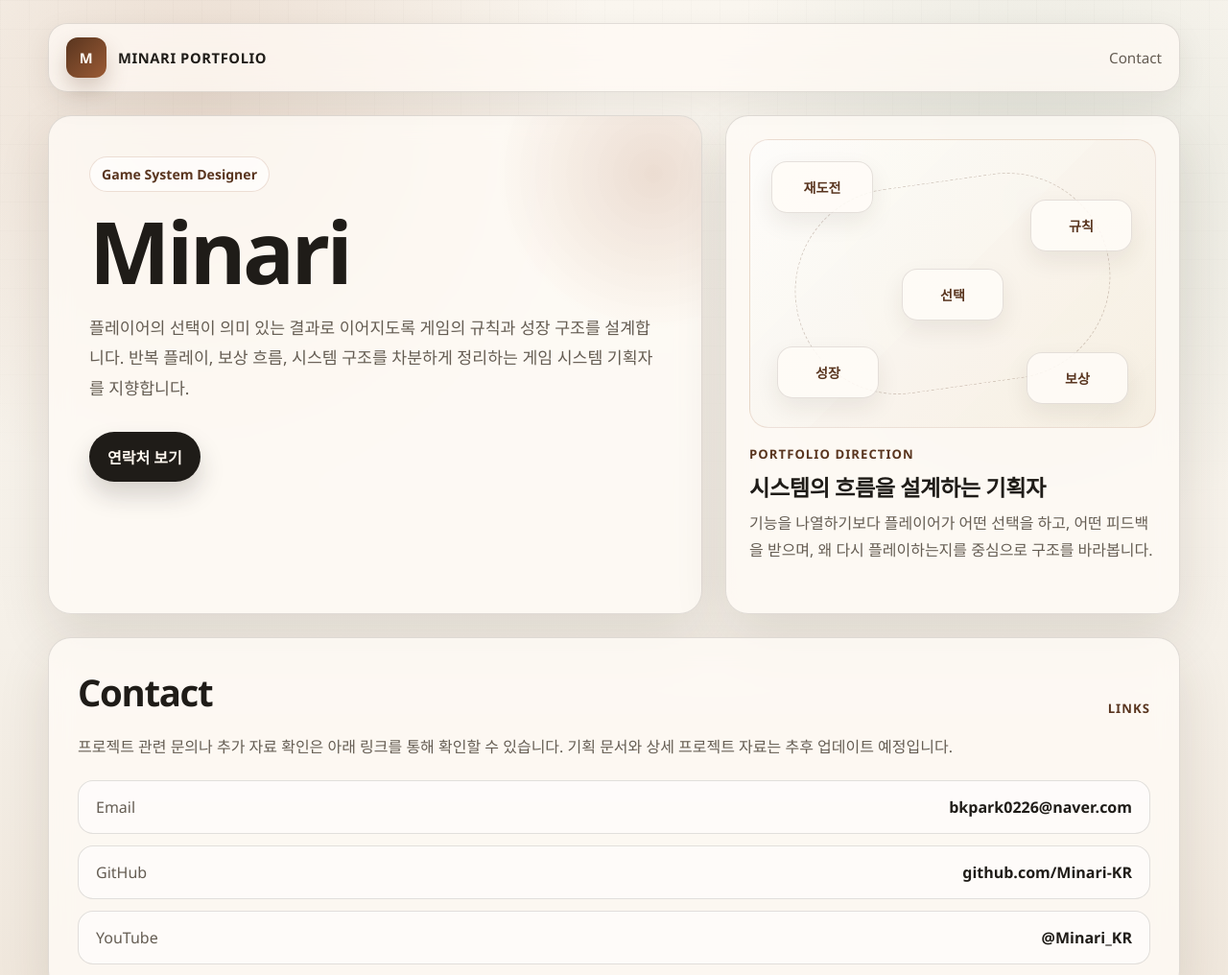
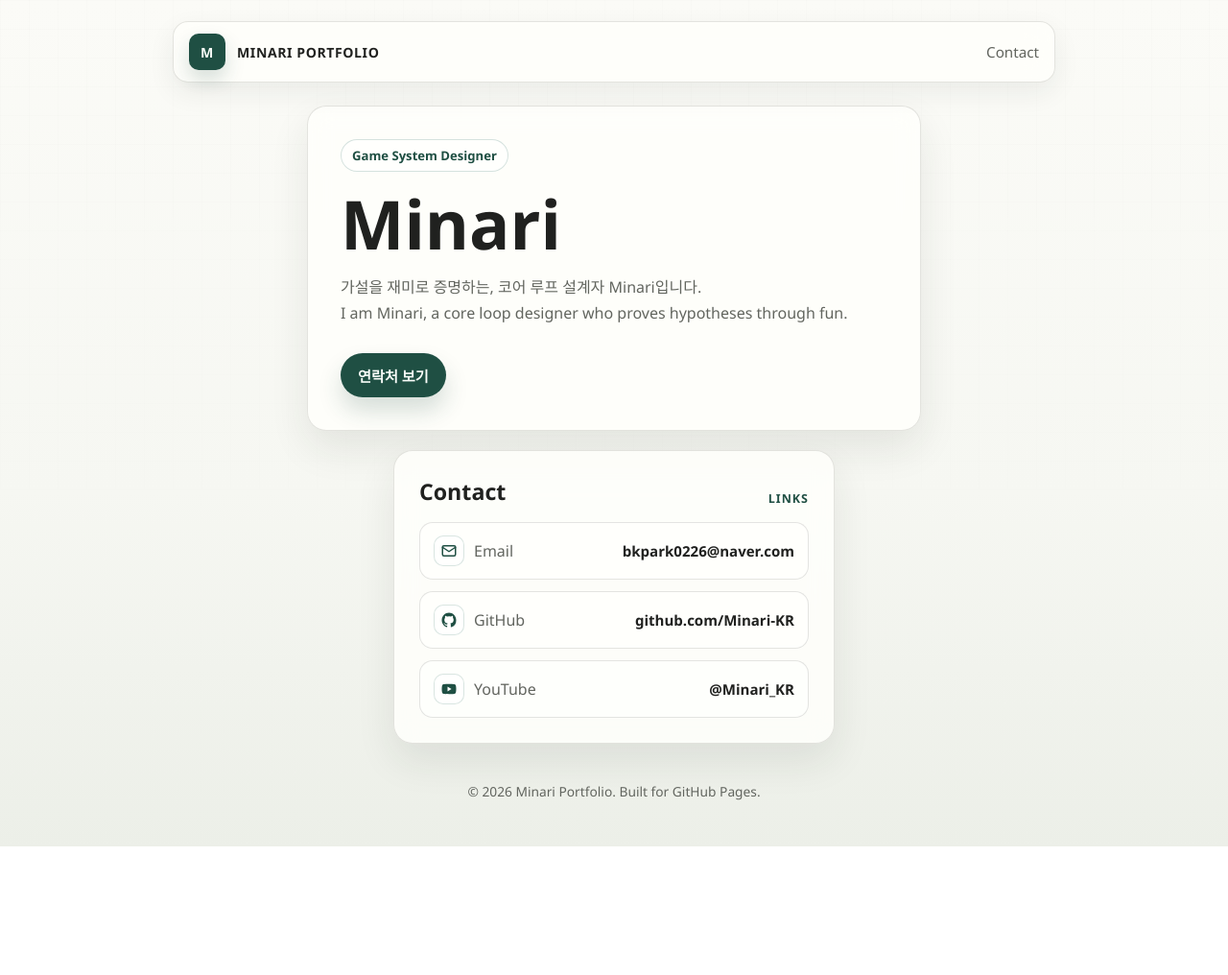
Before and after one commit to Minari-KR/Minari.github.io, a plain HTML site: page index.html in a window 1280 px wide. Shown: the top 1016 px of the page at 96% size. After the commit the page ends 882 px from the top, so only its background shows below. Drawn offline with Linux system fonts and the light colour scheme.

Commit message:
Update index.html

```diff
--- a/index.html
+++ b/index.html
@@ -7,18 +7,17 @@
   <meta name="description" content="게임 시스템 기획자 Minari의 포트폴리오 사이트">
   <style>
     :root {
-      --bg: #f5f0e8;
-      --paper: rgba(255, 252, 247, 0.78);
-      --paper-strong: rgba(255, 252, 247, 0.94);
-      --ink: #1f1c18;
-      --muted: #655d53;
-      --line: rgba(53, 45, 37, 0.14);
-      --accent: #9b5b35;
-      --accent-soft: #d9b999;
-      --accent-deep: #59351f;
-      --green: #5f7f68;
-      --shadow: 0 22px 54px rgba(55, 41, 28, 0.12);
-      --max-width: 1180px;
+      --bg: #f6f7f2;
+      --paper: rgba(255, 255, 252, 0.82);
+      --paper-strong: rgba(255, 255, 252, 0.96);
+      --ink: #20211f;
+      --muted: #62655f;
+      --line: rgba(32, 33, 31, 0.12);
+      --accent: #2f6f5e;
+      --accent-soft: #d9e6df;
+      --accent-deep: #1f4f43;
+      --shadow: 0 18px 42px rgba(31, 41, 36, 0.09);
+      --max-width: 920px;
     }
 
     * {
@@ -39,10 +38,7 @@
       min-height: 100vh;
       color: var(--ink);
       font-family: "Segoe UI", "Apple SD Gothic Neo", "Malgun Gothic", sans-serif;
-      background:
-        radial-gradient(circle at 16% 8%, rgba(155, 91, 53, 0.16), transparent 28%),
-        radial-gradient(circle at 84% 18%, rgba(95, 127, 104, 0.15), transparent 25%),
-        linear-gradient(180deg, #faf6ef 0%, var(--bg) 58%, #eee4d8 100%);
+      background: linear-gradient(180deg, #fbfbf7 0%, var(--bg) 58%, #ecefe8 100%);
       overflow-x: hidden;
     }
 
@@ -55,7 +51,7 @@
         linear-gradient(rgba(31, 28, 24, 0.025) 1px, transparent 1px),
         linear-gradient(90deg, rgba(31, 28, 24, 0.025) 1px, transparent 1px);
       background-size: 30px 30px;
-      mask-image: linear-gradient(180deg, rgba(0, 0, 0, 0.6), transparent 88%);
+      mask-image: linear-gradient(180deg, rgba(0, 0, 0, 0.38), transparent 82%);
     }
 
     a {
@@ -78,7 +74,7 @@
       z-index: 1;
       width: min(var(--max-width), calc(100% - 32px));
       margin: 0 auto;
-      padding: 24px 0 64px;
+      padding: 22px 0 48px;
     }
 
     .nav {
@@ -89,20 +85,20 @@
       align-items: center;
       justify-content: space-between;
       gap: 20px;
-      padding: 14px 18px;
+      padding: 12px 16px;
       margin-bottom: 24px;
       border: 1px solid var(--line);
-      border-radius: 20px;
-      background: rgba(255, 250, 244, 0.74);
+      border-radius: 16px;
+      background: rgba(255, 255, 252, 0.76);
       backdrop-filter: blur(14px);
-      box-shadow: 0 10px 30px rgba(55, 41, 28, 0.08);
+      box-shadow: 0 10px 28px rgba(31, 41, 36, 0.07);
     }
 
     .brand {
       display: flex;
       align-items: center;
       gap: 12px;
-      font-size: 0.92rem;
+      font-size: 0.88rem;
       font-weight: 800;
       letter-spacing: 0.04em;
       text-transform: uppercase;
@@ -112,12 +108,12 @@
     .brand-mark {
       display: grid;
       place-items: center;
-      width: 42px;
-      height: 42px;
-      border-radius: 12px;
-      color: #fff9f2;
-      background: linear-gradient(135deg, var(--accent-deep), var(--accent));
-      box-shadow: 0 12px 22px rgba(89, 53, 31, 0.22);
+      width: 38px;
+      height: 38px;
+      border-radius: 10px;
+      color: #f7fbf7;
+      background: var(--accent-deep);
+      box-shadow: 0 10px 20px rgba(31, 79, 67, 0.18);
     }
 
     .nav-links {
@@ -135,7 +131,7 @@
 
     .panel {
       border: 1px solid var(--line);
-      border-radius: 24px;
+      border-radius: 20px;
       background: var(--paper);
       backdrop-filter: blur(12px);
       box-shadow: var(--shadow);
@@ -144,31 +140,22 @@
 
     .hero {
       display: grid;
-      grid-template-columns: minmax(0, 1.18fr) minmax(320px, 0.82fr);
+      grid-template-columns: 1fr;
+      justify-items: center;
       gap: 24px;
-      align-items: stretch;
-      margin-bottom: 24px;
+      align-items: start;
+      margin-bottom: 20px;
     }
 
     .hero-copy {
       position: relative;
       overflow: hidden;
-      padding: 42px;
-      min-height: 520px;
+      width: min(100%, 640px);
+      padding: 34px;
+      min-height: 300px;
       display: flex;
       flex-direction: column;
-      justify-content: space-between;
-    }
-
-    .hero-copy::after {
-      content: "";
-      position: absolute;
-      width: 340px;
-      height: 340px;
-      right: -120px;
-      top: -110px;
-      border-radius: 50%;
-      background: radial-gradient(circle, rgba(155, 91, 53, 0.18), transparent 68%);
+      justify-content: center;
     }
 
     .eyebrow {
@@ -176,13 +163,13 @@
       align-items: center;
       width: fit-content;
       gap: 8px;
-      padding: 8px 12px;
-      margin-bottom: 18px;
-      border: 1px solid rgba(155, 91, 53, 0.18);
+      padding: 7px 11px;
+      margin-bottom: 20px;
+      border: 1px solid rgba(47, 111, 94, 0.2);
       border-radius: 999px;
       color: var(--accent-deep);
-      background: rgba(255, 255, 255, 0.58);
-      font-size: 0.88rem;
+      background: rgba(255, 255, 255, 0.62);
+      font-size: 0.82rem;
       font-weight: 700;
     }
 
@@ -195,35 +182,36 @@
 
     h1 {
       max-width: 760px;
-      margin-bottom: 22px;
-      font-size: clamp(3rem, 7vw, 6.2rem);
-      line-height: 0.96;
-      letter-spacing: -0.04em;
+      margin-bottom: 18px;
+      font-size: 4.4rem;
+      line-height: 0.98;
+      letter-spacing: 0;
     }
 
     .hero-copy p {
-      max-width: 42rem;
+      max-width: 36rem;
       margin-bottom: 0;
       color: var(--muted);
-      font-size: 1.08rem;
-      line-height: 1.82;
+      font-size: 1rem;
+      line-height: 1.68;
     }
 
     .hero-actions {
       display: flex;
       flex-wrap: wrap;
       gap: 12px;
-      margin-top: 30px;
+      margin-top: 28px;
     }
 
     .button {
       display: inline-flex;
       align-items: center;
       justify-content: center;
-      min-height: 48px;
-      padding: 13px 18px;
+      min-height: 44px;
+      padding: 11px 17px;
       border: 1px solid transparent;
       border-radius: 999px;
+      font-size: 0.95rem;
       font-weight: 800;
       text-align: center;
       transition: transform 180ms ease, box-shadow 180ms ease, background 180ms ease;
@@ -234,9 +222,9 @@
     }
 
     .button.primary {
-      color: #fff8ef;
-      background: var(--ink);
-      box-shadow: 0 14px 26px rgba(31, 28, 24, 0.18);
+      color: #f7fbf7;
+      background: var(--accent-deep);
+      box-shadow: 0 14px 24px rgba(31, 79, 67, 0.18);
     }
 
     .button.secondary {
@@ -245,71 +233,6 @@
       background: rgba(255, 255, 255, 0.5);
     }
 
-    .hero-side {
-      display: grid;
-      gap: 18px;
-      padding: 24px;
-    }
-
-    .system-map {
-      position: relative;
-      min-height: 290px;
-      padding: 22px;
-      border: 1px solid rgba(155, 91, 53, 0.16);
-      border-radius: 20px;
-      overflow: hidden;
-      background:
-        linear-gradient(135deg, rgba(255, 255, 255, 0.84), rgba(247, 238, 225, 0.86)),
-        linear-gradient(135deg, rgba(155, 91, 53, 0.11), rgba(95, 127, 104, 0.1));
-    }
-
-    .map-node {
-      position: absolute;
-      display: grid;
-      place-items: center;
-      width: 106px;
-      min-height: 54px;
-      padding: 10px;
-      border: 1px solid rgba(53, 45, 37, 0.13);
-      border-radius: 16px;
-      color: var(--accent-deep);
-      background: rgba(255, 252, 247, 0.86);
-      box-shadow: 0 10px 24px rgba(55, 41, 28, 0.08);
-      font-size: 0.88rem;
-      font-weight: 800;
-      text-align: center;
-    }
-
-    .map-node:nth-child(1) { left: 22px; top: 26px; }
-    .map-node:nth-child(2) { right: 24px; top: 62px; }
-    .map-node:nth-child(3) { left: 50%; top: 134px; transform: translateX(-50%); }
-    .map-node:nth-child(4) { left: 28px; bottom: 30px; }
-    .map-node:nth-child(5) { right: 28px; bottom: 24px; }
-
-    .map-line {
-      position: absolute;
-      inset: 42px 46px;
-      border: 1px dashed rgba(89, 53, 31, 0.22);
-      border-radius: 999px;
-      transform: rotate(-8deg);
-    }
-
-    .mini-label {
-      margin-bottom: 8px;
-      color: var(--accent-deep);
-      font-size: 0.82rem;
-      font-weight: 800;
-      letter-spacing: 0.08em;
-      text-transform: uppercase;
-    }
-
-    .profile-title {
-      margin-bottom: 8px;
-      font-size: 1.45rem;
-      letter-spacing: -0.02em;
-    }
-
-    .side-copy,
     .card p,
     .project p,
     .process-step p,
@@ -359,7 +282,7 @@
     .projects,
     .process,
     .contact-card {
-      padding: 30px;
+      padding: 26px;
     }
 
     .section-title {
@@ -367,38 +290,22 @@
       align-items: flex-end;
       justify-content: space-between;
       gap: 14px;
-      margin-bottom: 18px;
+      margin-bottom: 16px;
     }
 
     .section-title h2 {
       margin-bottom: 0;
-      font-size: clamp(1.8rem, 3vw, 2.6rem);
-      letter-spacing: -0.035em;
+      font-size: 1.45rem;
+      letter-spacing: 0;
     }
 
     .section-title span {
       color: var(--accent-deep);
-      font-size: 0.82rem;
+      font-size: 0.78rem;
       font-weight: 800;
       letter-spacing: 0.08em;
       text-transform: uppercase;
       white-space: nowrap;
-    }
-
-    .pill-list {
-      display: flex;
-      flex-wrap: wrap;
-      gap: 10px;
-      margin-top: 20px;
-    }
-
-    .pill {
-      padding: 10px 14px;
-      border: 1px solid var(--line);
-      border-radius: 999px;
-      background: rgba(255, 255, 255, 0.68);
-      font-size: 0.92rem;
-      font-weight: 700;
     }
 
     .projects,
@@ -504,25 +411,66 @@
       gap: 24px;
     }
 
+    .contact-layout .contact-card {
+      width: min(100%, 460px);
+      margin: 0 auto;
+    }
+
     .contact-list {
       display: grid;
       gap: 12px;
-      margin-top: 20px;
+      margin-top: 0;
     }
 
     .contact-item {
       display: flex;
       align-items: center;
       justify-content: space-between;
-      gap: 14px;
-      padding: 16px 18px;
+      gap: 12px;
+      padding: 13px 14px;
       border: 1px solid var(--line);
-      border-radius: 16px;
-      background: rgba(255, 255, 255, 0.55);
+      border-radius: 14px;
+      background: rgba(255, 255, 255, 0.62);
     }
 
-    .contact-item span:first-child {
+    .contact-item strong {
+      font-size: 0.94rem;
+      font-weight: 700;
+    }
+
+    .contact-label {
+      display: inline-flex;
+      align-items: center;
+      gap: 10px;
       color: var(--muted);
+    }
+
+    .contact-icon {
+      display: inline-grid;
+      place-items: center;
+      width: 32px;
+      height: 32px;
+      border: 1px solid rgba(47, 111, 94, 0.18);
+      border-radius: 10px;
+      color: var(--accent-deep);
+      background: rgba(255, 255, 255, 0.56);
+      flex: 0 0 auto;
+    }
+
+    .contact-icon svg {
+      width: 18px;
+      height: 18px;
+      display: block;
+      fill: none;
+      stroke: currentColor;
+      stroke-width: 2;
+      stroke-linecap: round;
+      stroke-linejoin: round;
+    }
+
+    .contact-icon .brand-icon {
+      fill: currentColor;
+      stroke: none;
     }
 
     .footer {
@@ -530,7 +478,7 @@
       padding-top: 18px;
       color: var(--muted);
       text-align: center;
-      font-size: 0.92rem;
+      font-size: 0.86rem;
     }
 
     .fade-up {
@@ -599,7 +547,7 @@
 
       .nav-links {
         display: grid;
-        grid-template-columns: repeat(2, minmax(0, 1fr));
+        grid-template-columns: 1fr;
         width: 100%;
         gap: 8px;
       }
@@ -619,7 +567,6 @@
       }
 
       .hero-copy,
-      .hero-side,
       .card,
       .projects,
       .process,
@@ -632,14 +579,13 @@
       .card p,
       .project p,
       .process-step p,
-      .contact-card p,
-      .side-copy {
+      .contact-card p {
         font-size: 0.96rem;
         line-height: 1.68;
       }
 
       h1 {
-        font-size: clamp(2.35rem, 18vw, 4rem);
+        font-size: 3rem;
         line-height: 1;
       }
 
@@ -650,7 +596,7 @@
       }
 
       .section-title h2 {
-        font-size: clamp(1.65rem, 9vw, 2.2rem);
+        font-size: 1.35rem;
       }
 
       .hero-actions {
@@ -667,30 +613,6 @@
         grid-template-columns: 1fr;
       }
 
-      .system-map {
-        display: grid;
-        grid-template-columns: repeat(2, minmax(0, 1fr));
-        gap: 10px;
-        min-height: auto;
-        padding: 14px;
-      }
-
-      .map-node {
-        position: static;
-        width: 100%;
-        min-height: 48px;
-        font-size: 0.8rem;
-        transform: none !important;
-      }
-
-      .map-node:last-child {
-        grid-column: 1 / -1;
-      }
-
-      .map-line {
-        display: none;
-      }
-
       .project-main,
       .project-side,
       .focus-item,
@@ -701,12 +623,6 @@
 
       .project h3 {
         font-size: 1.35rem;
-      }
-
-      .pill {
-        max-width: 100%;
-        padding: 9px 12px;
-        font-size: 0.86rem;
       }
 
       .contact-item,
@@ -722,12 +638,8 @@
         grid-template-columns: 1fr;
       }
 
-      .system-map {
-        grid-template-columns: 1fr;
-      }
-
       h1 {
-        font-size: clamp(2.1rem, 17vw, 3.2rem);
+        font-size: 2.55rem;
       }
     }
   </style>
@@ -750,8 +662,9 @@
           <div class="eyebrow">Game System Designer</div>
           <h1>Minari</h1>
           <p>
-            플레이어의 선택이 의미 있는 결과로 이어지도록 게임의 규칙과 성장 구조를 설계합니다.
-            반복 플레이, 보상 흐름, 시스템 구조를 차분하게 정리하는 게임 시스템 기획자를 지향합니다.
+            가설을 재미로 증명하는, 코어 루프 설계자 Minari입니다.
+            <br>
+            I am Minari, a core loop designer who proves hypotheses through fun.
           </p>
           <div class="hero-actions">
             <a class="button primary" href="#contact">연락처 보기</a>
@@ -759,23 +672,6 @@
         </div>
       </section>
 
-      <aside class="panel hero-side fade-up delay-2">
-        <div class="system-map" aria-label="시스템 기획 흐름">
-          <div class="map-line" aria-hidden="true"></div>
-          <div class="map-node">규칙</div>
-          <div class="map-node">선택</div>
-          <div class="map-node">성장</div>
-          <div class="map-node">보상</div>
-          <div class="map-node">재도전</div>
-        </div>
-        <div>
-          <div class="mini-label">Portfolio Direction</div>
-          <h2 class="profile-title">시스템의 흐름을 설계하는 기획자</h2>
-          <p class="side-copy">
-            기능을 나열하기보다 플레이어가 어떤 선택을 하고, 어떤 피드백을 받으며, 왜 다시 플레이하는지를 중심으로 구조를 바라봅니다.
-          </p>
-        </div>
-      </aside>
     </header>
 
     <section class="contact-layout">
@@ -784,20 +680,39 @@
           <h2>Contact</h2>
           <span>Links</span>
         </div>
-        <p>
-          프로젝트 관련 문의나 추가 자료 확인은 아래 링크를 통해 확인할 수 있습니다. 기획 문서와 상세 프로젝트 자료는 추후 업데이트 예정입니다.
-        </p>
         <div class="contact-list">
           <a class="contact-item" href="mailto:bkpark0226@naver.com">
-            <span>Email</span>
+            <span class="contact-label">
+              <span class="contact-icon" aria-hidden="true">
+                <svg viewBox="0 0 24 24">
+                  <rect x="3" y="5" width="18" height="14" rx="2"></rect>
+                  <path d="m3 7 9 6 9-6"></path>
+                </svg>
+              </span>
+              <span>Email</span>
+            </span>
             <strong>bkpark0226@naver.com</strong>
           </a>
           <a class="contact-item" href="https://github.com/Minari-KR" target="_blank" rel="noopener noreferrer">
-            <span>GitHub</span>
+            <span class="contact-label">
+              <span class="contact-icon" aria-hidden="true">
+                <svg viewBox="0 0 24 24">
+                  <path class="brand-icon" d="M12 2C6.48 2 2 6.58 2 12.26c0 4.53 2.86 8.38 6.84 9.74.5.09.68-.22.68-.49v-1.72c-2.78.62-3.37-1.37-3.37-1.37-.45-1.19-1.11-1.5-1.11-1.5-.91-.64.07-.63.07-.63 1 .07 1.53 1.06 1.53 1.06.9 1.56 2.35 1.11 2.92.85.09-.67.35-1.11.63-1.37-2.22-.26-4.55-1.14-4.55-5.07 0-1.12.39-2.03 1.03-2.75-.1-.26-.45-1.3.1-2.71 0 0 .84-.28 2.75 1.05A9.32 9.32 0 0 1 12 7c.85 0 1.71.12 2.51.35 1.91-1.33 2.75-1.05 2.75-1.05.55 1.41.2 2.45.1 2.71.64.72 1.03 1.63 1.03 2.75 0 3.94-2.34 4.81-4.57 5.06.36.32.68.94.68 1.9v2.79c0 .27.18.59.69.49A10.1 10.1 0 0 0 22 12.26C22 6.58 17.52 2 12 2Z"></path>
+                </svg>
+              </span>
+              <span>GitHub</span>
+            </span>
             <strong>github.com/Minari-KR</strong>
           </a>
           <a class="contact-item" href="https://www.youtube.com/@Minari_KR" target="_blank" rel="noopener noreferrer">
-            <span>YouTube</span>
+            <span class="contact-label">
+              <span class="contact-icon" aria-hidden="true">
+                <svg viewBox="0 0 24 24">
+                  <path class="brand-icon" d="M21.58 7.2a2.68 2.68 0 0 0-1.89-1.9C18.02 4.84 12 4.84 12 4.84s-6.02 0-7.69.45a2.68 2.68 0 0 0-1.89 1.9A27.7 27.7 0 0 0 2 12.02c0 1.63.14 3.26.42 4.81a2.68 2.68 0 0 0 1.89 1.9c1.67.45 7.69.45 7.69.45s6.02 0 7.69-.45a2.68 2.68 0 0 0 1.89-1.9c.28-1.55.42-3.18.42-4.81 0-1.63-.14-3.26-.42-4.82ZM10 15.25v-6.5l5.5 3.25L10 15.25Z"></path>
+                </svg>
+              </span>
+              <span>YouTube</span>
+            </span>
             <strong>@Minari_KR</strong>
           </a>
         </div>
```
Also changed, not shown: profile.jpg (added).
